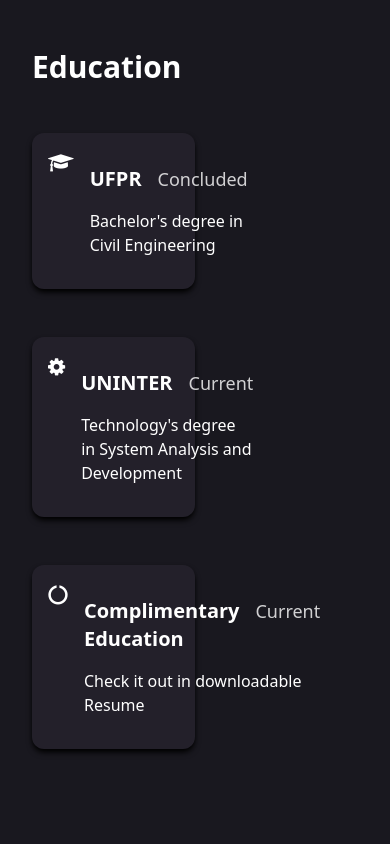
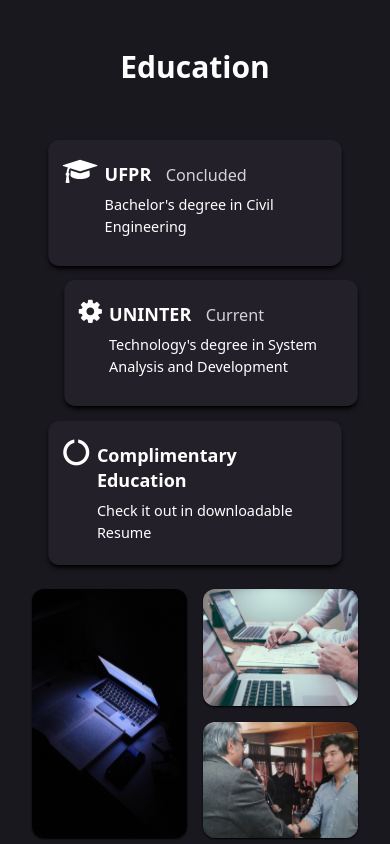
Before and after one commit to douglasyabuki/Portfolio, a React (Vite) app: page / in a window 390 px wide. Shown: the part 2640-3484 px from the top of the page. Built offline with nearby package versions, Linux system fonts and the light colour scheme; a web font is replaced by a local one.

Commit message:
Commit 65: Education responsive and working

```diff
--- a/src/components/main-view/resume/Resume.tsx
+++ b/src/components/main-view/resume/Resume.tsx
@@ -1,23 +1,24 @@
 // Components
-import Education from "./education/Education";
-import Idioms from "./idioms/Idioms";
-import Skills from "./skills/Skills";
+import Education from './education/Education';
+import Idioms from './idioms/Idioms';
+import Skills from './skills/Skills';
 
 // Const
-import { educationList } from "./education/education-list/education-list";
-import { idiomList } from "./idioms/idiom-list/idiom-list";
-import { skillList } from "./skills/skill-list/skill-list";
+import { educationList } from './education/education-list/education-list';
+import { educationImgList } from './education/education-img-board/education-img-list/education-img-list';
+import { idiomList } from './idioms/idiom-list/idiom-list';
+import { skillList } from './skills/skill-list/skill-list';
 
-
-
-export default function Resume () {
+export default function Resume() {
   return (
-    <div id='#resume' className="w-auto h-auto py-16 px-4 sm:px-7 md:px-8 lg:px-10 bg-background-black">
-      <Education list={educationList}></Education>
+    <div
+      id="#resume"
+      className="h-auto w-full bg-background-black py-16 px-4 sm:px-7 md:px-8 lg:px-10"
+    >
+      <Education list={educationList} imgList={educationImgList}></Education>
       <Skills list={skillList}></Skills>
       <Idioms list={idiomList}></Idioms>
-      <div className="px-4 sm:px-7 md:px-8 lg:px-10 rounded-xl bg-red-900">
-      </div>
+      <div className="rounded-xl bg-red-900 px-4 sm:px-7 md:px-8 lg:px-10"></div>
     </div>
   );
 }
--- a/src/components/main-view/resume/education/Education.tsx
+++ b/src/components/main-view/resume/education/Education.tsx
@@ -1,26 +1,34 @@
+// Components
+import EducationCard from './education-card/EducationCard';
+import EducationImgBoard from './education-img-board/EducationImgBoard';
+
 // Interfaces
 import { IEducation } from '../../../../interfaces/IEducation';
+import { IImage } from '../../../../interfaces/IImage';
 
+// Props destructuring
 interface Props {
   list: IEducation[];
+  imgList: IImage[];
 }
 
-export default function Education({ list }: Props) {
+// Education main function
+export default function Education({ list, imgList }: Props) {
+
+  // Exports whole Education section to Resume.tsx
   return (
-    <div className="container w-auto space-y-12 px-4 py-20 sm:px-7 md:px-8 lg:px-10">
-      <h1 className="w-auto text-3xl font-bold md:text-4xl xl:text-5xl 2xl:text-6xl">Education</h1>
-      {list.map((item) => (
-        <div key={item.id} className="container flex w-1/2 rounded-xl bg-background-div1 p-4 shadow-md shadow-black">
-          <i className={`${item.icon} text-xl`}></i>
-          <div className="block p-4">
-            <div className="flex gap-4 items-baseline">
-              <h2 className='mb-4 text-xl font-bold md:text-2xl xl:text-3xl'>{item.university}</h2>
-              <h3 className='text-lg opacity-80 md:text-xl 3xl:text-2xl'>{item.current ? 'Current' : 'Concluded'}</h3>
-            </div>
-            <h4 className=''>{`${item.category} in ${item.degree}`}</h4>
-          </div>
+    <div className="w-auto space-y-12 px-4 py-20 sm:px-7 md:px-8 lg:px-10">
+      <h1 className="w-auto text-3xl font-bold md:text-4xl xl:text-5xl 2xl:text-6xl text-center lg:text-left">Education</h1>
+      <div className="block w-full h-auto lg:flex justify-between xl:gap-4 items-center">
+        <div className='block container w-full mb-4 lg:mb-0 xl:space-y-2 2xl:space-y-6'>
+          {list.map((item) => (
+            <EducationCard item={item} key={item.id}></EducationCard>
+          ))}
         </div>
-      ))}
+        <div className='container'>
+            <EducationImgBoard list={imgList}></EducationImgBoard>
+        </div>
+      </div>
     </div>
   );
 }
--- /dev/null
+++ b/src/components/main-view/resume/education/education-card/EducationCard.tsx
@@ -0,0 +1,40 @@
+// Interface
+import { IEducation } from '../../../../../interfaces/IEducation';
+
+// Props destructuring
+interface Props {
+  item: IEducation;
+}
+
+export default function EducationCard({ item }: Props) {
+  return (
+    <div
+      className={`group container flex h-auto min-h-[140px] scale-90 transform rounded-xl p-4 bg-background-div1 shadow-md shadow-black duration-300 hover:scale-100 lg:min-h-[110px] 2xl:min-h-[165px] lg:p-2 xl:p-4 ${
+        item.id === 1 ? 'ml-4 md:ml-8 xl:ml-12' : 'ml-0'
+      }`}
+    >
+      <i
+        className={`${item.icon} h-min text-3xl ${
+          item.current ? 'group-hover:animate-spin' : 'group-hover:animate-bounce'
+        }`}
+      ></i>
+      <div className="block p-2 lg:p-2 xl:p-4">
+        <div className="flex items-baseline gap-4">
+          <h2 className="mb-2 text-xl font-bold md:text-2xl xl:mb-4 xl:text-3xl 2xl:text-4xl">
+            {item.university}
+          </h2>
+          <h3
+            className={
+              item.university !== 'Complimentary Education'
+                ? `text-lg opacity-80 md:text-xl xl:text-2xl`
+                : `hidden`
+            }
+          >
+            {item.current ? 'Current' : 'Concluded'}
+          </h3>
+        </div>
+        <h4 className="xl:text-lg 2xl:text-2xl">{`${item.category} in ${item.degree}`}</h4>
+      </div>
+    </div>
+  );
+}
--- /dev/null
+++ b/src/components/main-view/resume/education/education-img-board/EducationImgBoard.tsx
@@ -0,0 +1,22 @@
+// Interfaces
+import { IImage } from '../../../../../interfaces/IImage';
+
+// Props destructuring
+export interface Props {
+  list: IImage[];
+}
+
+// Education Image Board main function
+export default function EducationImgBoard({ list }: Props) {
+
+  // Returns the board of images to Education.tsx
+  return (
+    <div className="grid-parent">
+      {list.map((item) => (
+        <div className={`grid-div${item.id+1} flex`}>
+          <img className='cover rounded-xl shadow-sm shadow-black' src={item.src} alt={item.alt} />
+        </div>
+      ))}
+    </div>
+  );
+}
```
